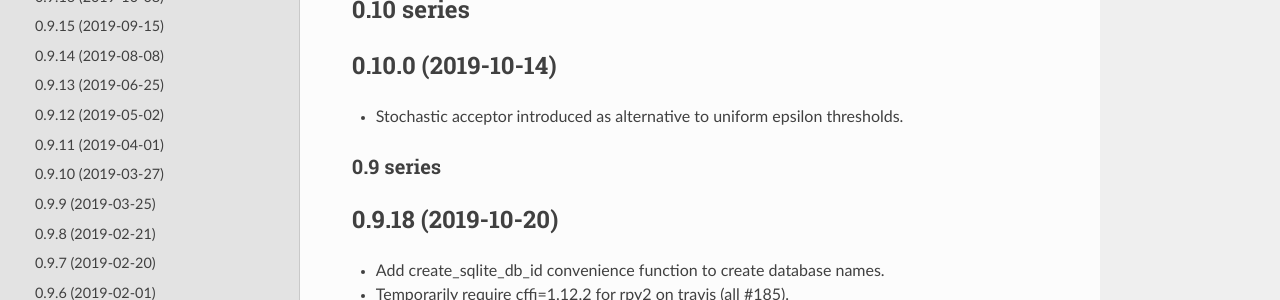
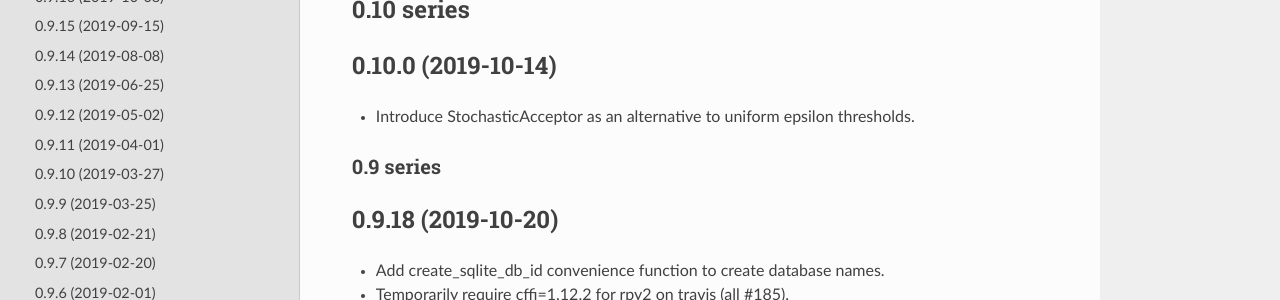
Before and after one commit to ICB-DCM/pyABC, a Sphinx documentation site: the page built from doc/releasenotes.rst, in a window 1280 px wide and 900 px high. Shown: the part 167-467 px from the top of the window. Built offline with Sphinx 7.4.7 and the Read the Docs theme 2.0.0, drawn with Linux system fonts in a browser that asks for light colours; pages that are not in the unit, such as notebooks, are missing from menus.

Commit message:
minor edit

```diff
--- a/doc/releasenotes.rst
+++ b/doc/releasenotes.rst
@@ -11,7 +11,7 @@ Release Notes
 0.10.0 (2019-10-14)
 -------------------
 
-* Stochastic acceptor introduced as alternative to uniform epsilon
+* Introduce StochasticAcceptor as an alternative to uniform epsilon
   thresholds.
 
 
```
